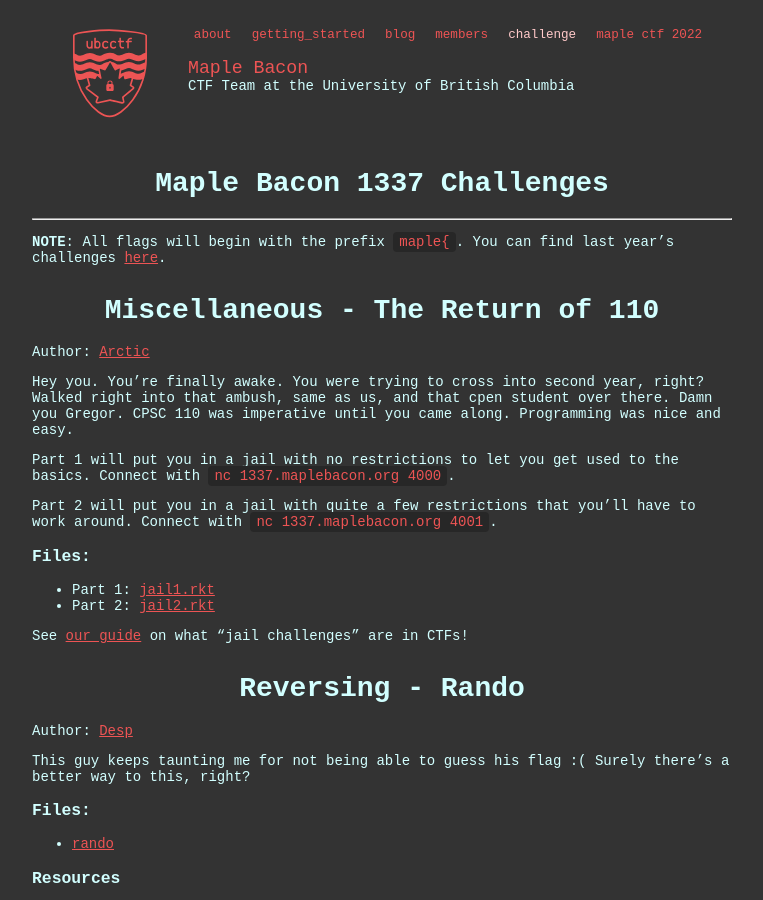
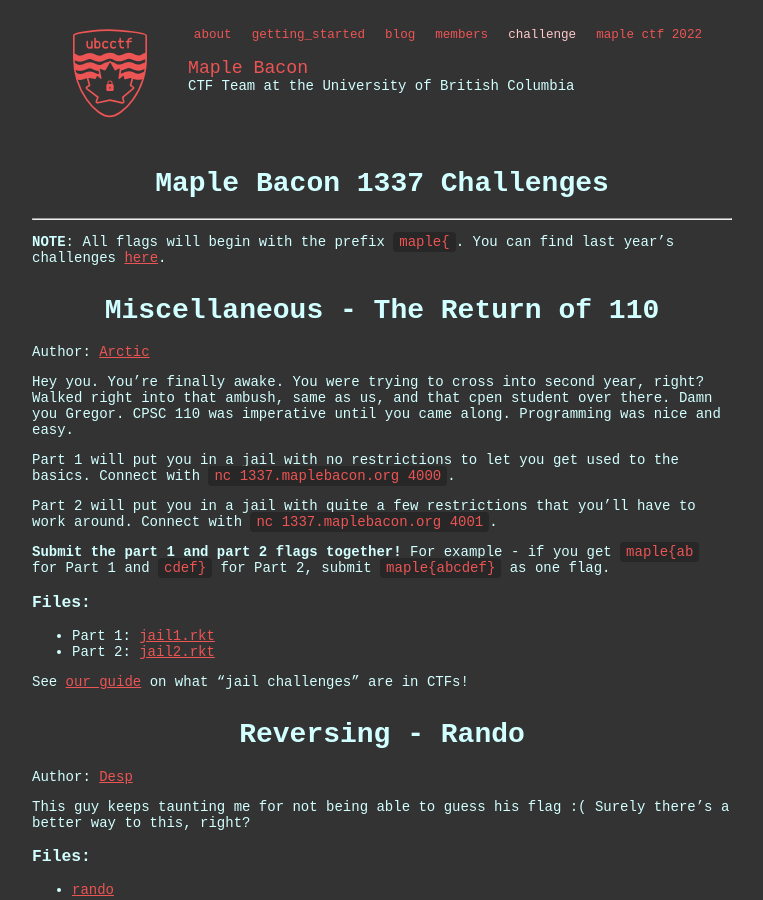
Before and after one commit to ubcctf/ubcctf.github.io, a Jekyll site: the page built from challenge.md, in a window 1280 px wide and 900 px high. Shown: the whole window, without its empty margins (258-1021 px from the left). Built offline with Jekyll 4.4.1, drawn with Linux system fonts in a browser that asks for light colours; nearby versions of some CDN libraries; some web fonts are replaced.

Commit message:
Submit both flags

```diff
--- a/challenge.md
+++ b/challenge.md
@@ -18,6 +18,7 @@
 
 Part 2 will put you in a jail with quite a few restrictions that you'll have to work around. Connect with `nc 1337.maplebacon.org 4001`.
 
+**Submit the part 1 and part 2 flags together!** For example - if you get `maple{ab` for Part 1 and `cdef}` for Part 2, submit `maple{abcdef}` as one flag.
 
 ### Files:
 - Part 1: [jail1.rkt](/assets/1337-2022/misc/jail1.rkt)
```
